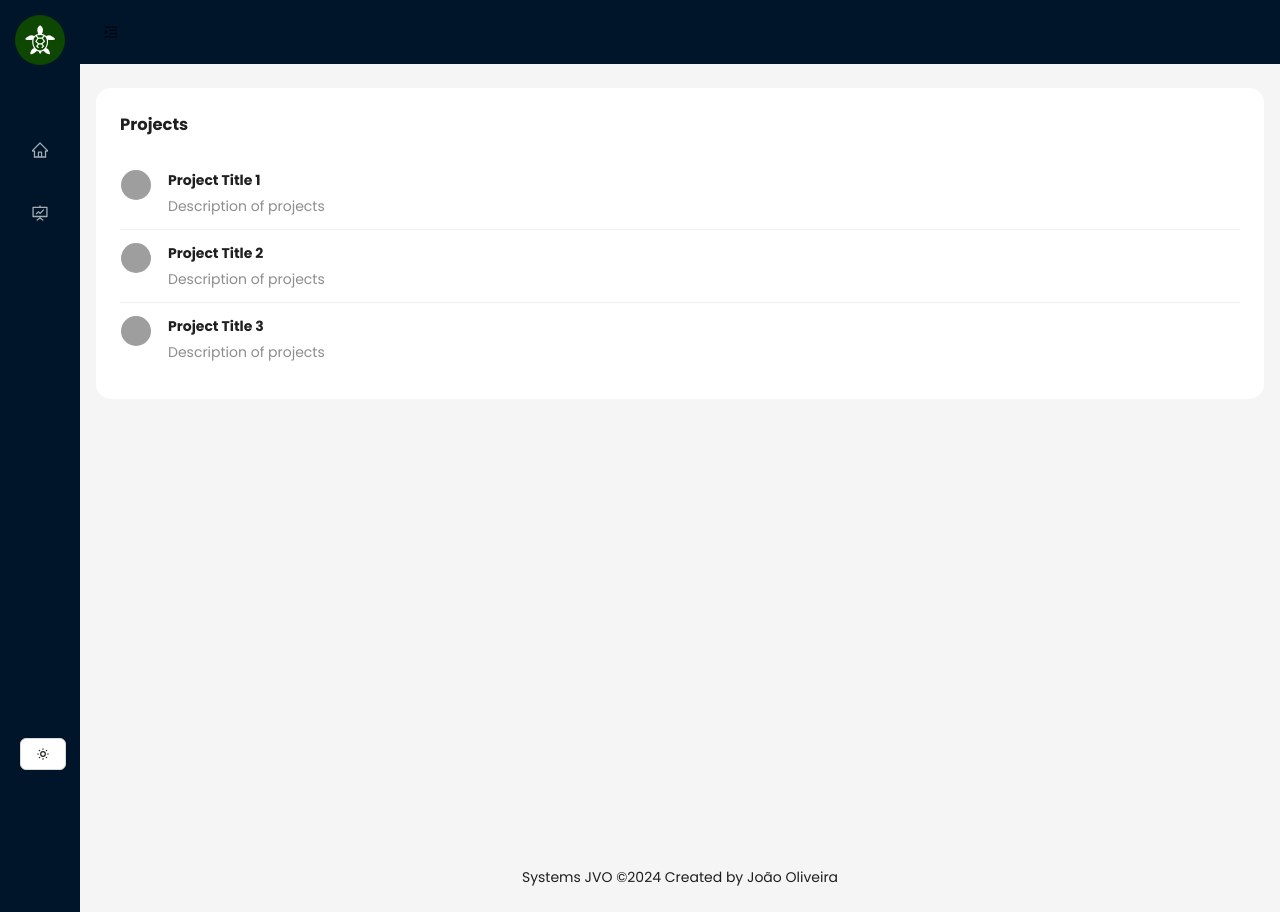
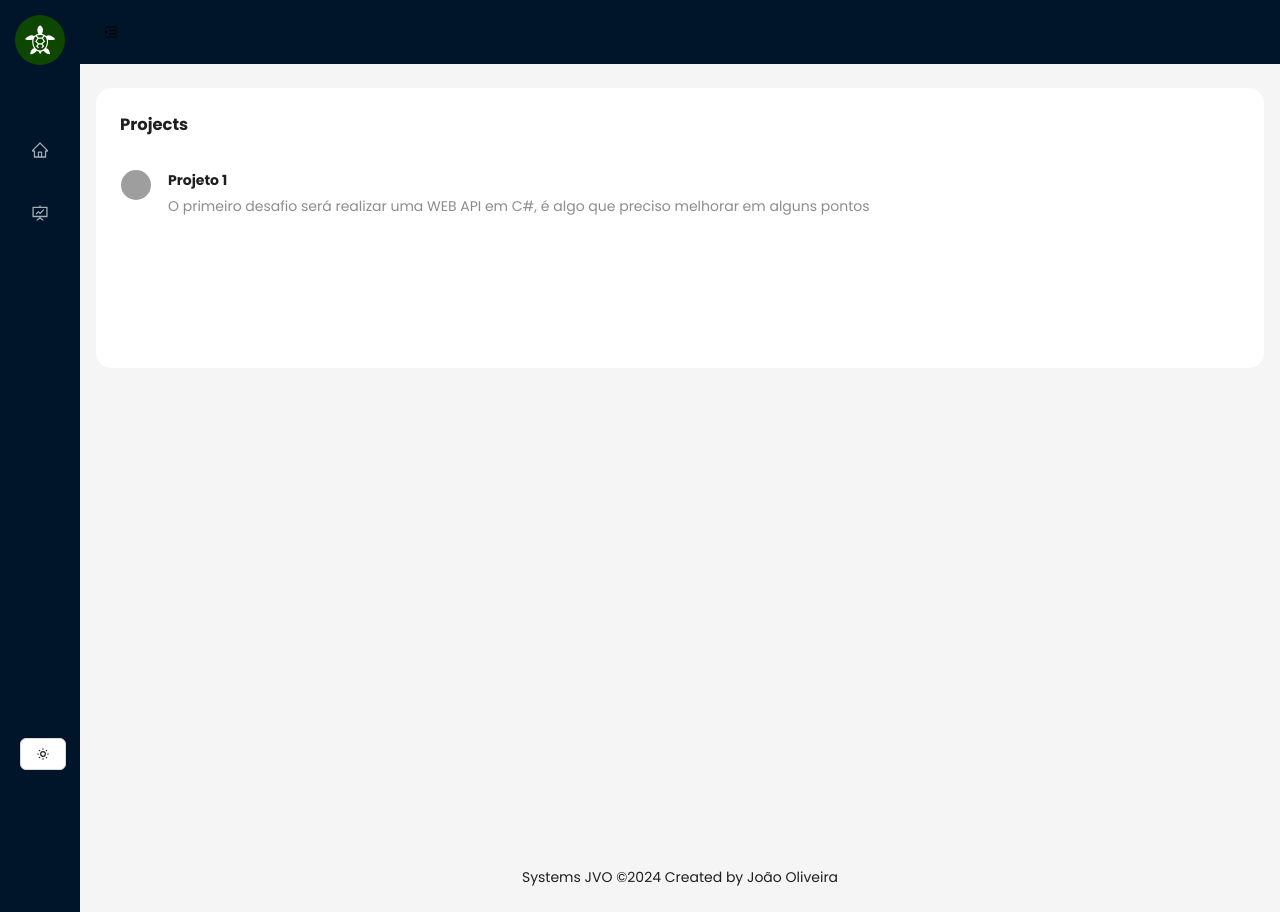
Before and after one commit to jvolive/30DaysOfCode, a React (Vite) app in the folder website/: page /homepage in a window 1280 px wide. Built offline with nearby package versions, Linux system fonts and the light colour scheme; grey boxes are pictures that could not be loaded.

Commit message:
feat: add Page Projects

```diff
--- a/website/src/components/contents/project1.tsx
+++ b/website/src/components/contents/project1.tsx
@@ -5,16 +5,10 @@ import "./projects.scss";
 
 const data = [
   {
-    title: "Project Title 1",
-  },
-  {
-    title: "Project Title 2",
-  },
-  {
-    title: "Project Title 3",
+    title: "Projeto 1",
   },
 ];
-//
+
 export const Projects: React.FC = () => (
   <div className="new-list-projects-container">
     <h3>Projects</h3>
@@ -30,7 +24,8 @@ export const Projects: React.FC = () => (
               />
             }
             title={<a href="#">{item.title}</a>}
-            description="Description of projects"
+            description="O primeiro desafio será realizar uma WEB API em C#,
+            é algo que preciso melhorar em alguns pontos"
           />
         </List.Item>
       )}
--- /dev/null
+++ b/website/src/pages/Project.tsx
@@ -0,0 +1,3 @@
+export function ProjectsPages() {
+  return <></>;
+}
```
